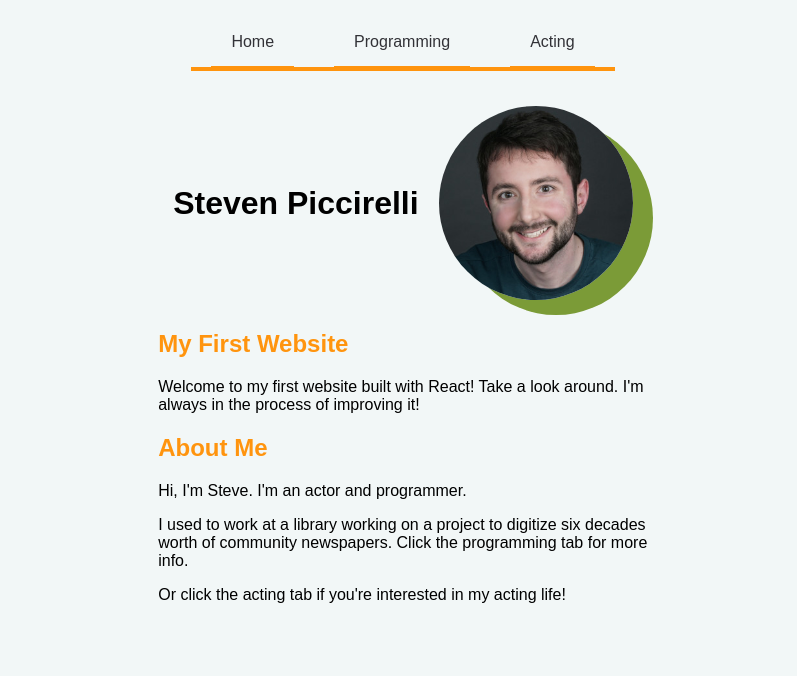
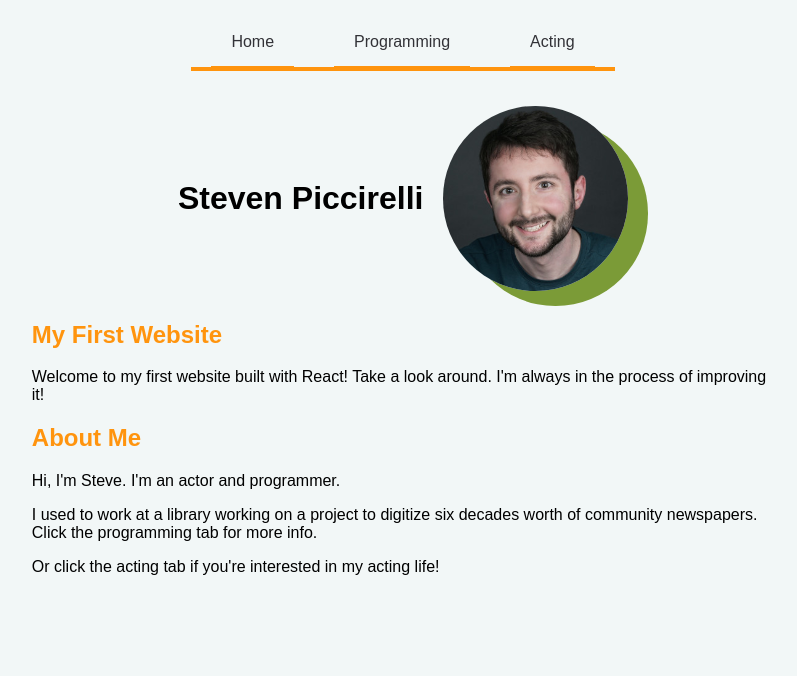
Before and after one commit to stendur/stendur.github.io, a Gatsby site: page / in a window 1280 px wide. Shown: the top 676 px of the page, without its empty margins (237-1034 px from the left). Built offline with nearby package versions, Linux system fonts and the light colour scheme; Gatsby itself is replaced by a stand-in of ours.

Commit message:
increases max width

```diff
--- a/src/styles/header.module.scss
+++ b/src/styles/header.module.scss
@@ -1,6 +1,6 @@
 .headshot {
-  max-height: 40%;
-  max-width: 40%;
+  max-height: 25%;
+  max-width: 25%;
   border-radius: 50%;
   box-shadow: 20px 15px #7b9b37;
 }
--- a/src/styles/layout.module.scss
+++ b/src/styles/layout.module.scss
@@ -106,7 +106,7 @@
 
   /*********CONTAINER******/
   .container {
-    max-width: 40%;
+    max-width: 60%;
     min-height: 92vh;
     margin: auto;
     display: flex;
```
